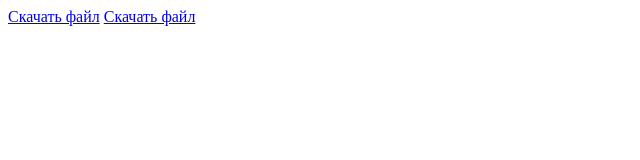
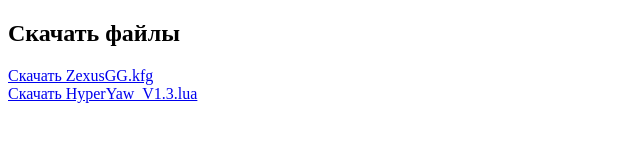
Before and after one commit to ZexusBerry/CFG, a plain HTML site: page index.html in a window 1280 px wide. Shown: the whole page, without its empty margins (0-640 px from the left). Drawn offline with Linux system fonts and the light colour scheme.

Commit message:
index.html

```diff
--- a/index.html
+++ b/index.html
@@ -1,13 +1,30 @@
-<a href="#" onclick="downloadFile()">Скачать файл</a>
-<a href="##" onclick="downloadFiles()">Скачать файл</a>
+<!DOCTYPE html>
+<html lang="en">
+<head>
+    <meta charset="UTF-8">
+    <meta name="viewport" content="width=device-width, initial-scale=1.0">
+    <title>Скачать файлы</title>
+</head>
+<body>
+
+    <h2>Скачать файлы</h2>
+
+    <!-- Ссылка для скачивания файла ZexusGG.kfg -->
+    <a href="#" onclick="downloadFile('https://raw.githubusercontent.com/ZexusBerry/CFG/main/ZexusGG.kfg', 'ZexusGG.kfg')">Скачать ZexusGG.kfg</a><br>
+
+    <!-- Ссылка для скачивания файла HyperYaw_V1.3.lua -->
+    <a href="##" onclick="downloadFile('https://raw.githubusercontent.com/ZexusBerry/CFG/main/HyperYaw_V1.3.lua', 'HyperYaw_V1.3.lua')">Скачать HyperYaw_V1.3.lua</a>
 
     <script>
-  function downloadFile() {
+        function downloadFile(url, filename) {
             const link = document.createElement('a');
-    link.href = 'https://raw.githubusercontent.com/ZexusBerry/CFG/main/ZexusGG.kfg';
-    link.download = 'ZexusGG.kfg';
+            link.href = url;
+            link.download = filename;
             document.body.appendChild(link);
             link.click();
             document.body.removeChild(link);
         }
     </script>
+
+</body>
+</html>
```
Lines whose indentation alone changed are shown as unchanged.
